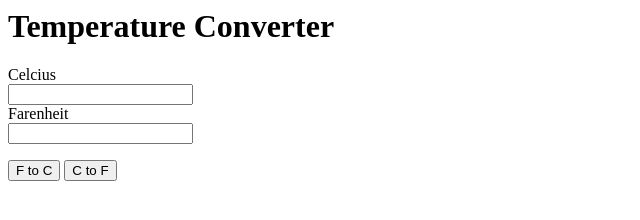
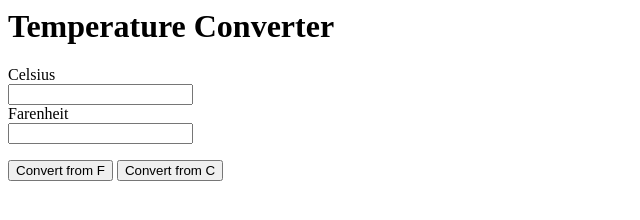
Before and after one commit to billnapier/programming_merit_badge, a plain HTML site: page req5a/index.html in a window 1280 px wide. Shown: the whole page, without its empty margins (0-640 px from the left). Drawn offline with Linux system fonts and the light colour scheme.

```diff
--- a/req5a/index.html
+++ b/req5a/index.html
@@ -15,12 +15,12 @@
         </script>
         <H1>Temperature Converter</H1>
         <form>
-            <label for="c">Celcius</label><br>
+            <label for="c">Celsius</label><br>
             <input type="text" id="c" name="c"><br>
             <label for="f">Farenheit</label><br>
             <input type="text" id="f" name="f"><br>
         </form>
-        <button onclick="ftoc()">F to C</button>
-        <button onclick="ctof()">C to F</button>
+        <button onclick="ftoc()">Convert from F</button>
+        <button onclick="ctof()">Convert from C</button>
     </BODY>
 </HTML>
```
Also changed, not shown: 1 other file.
